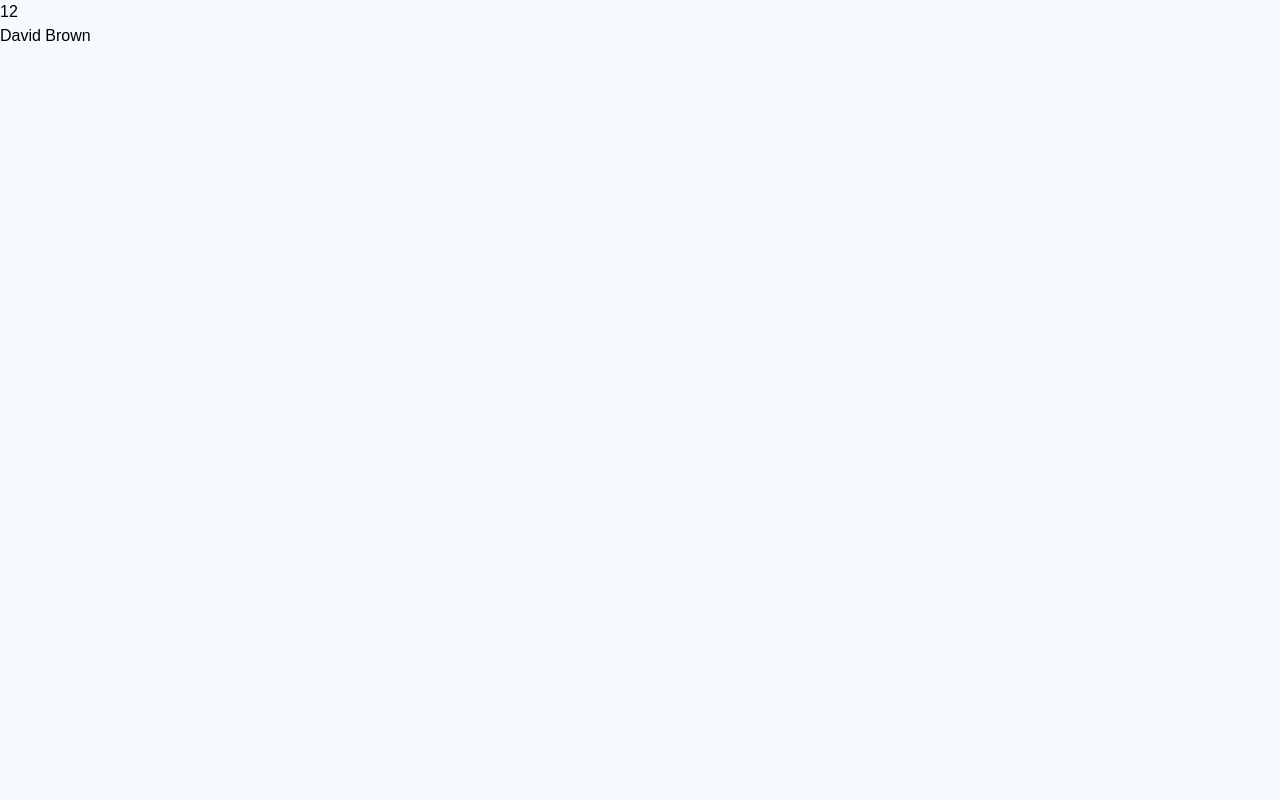
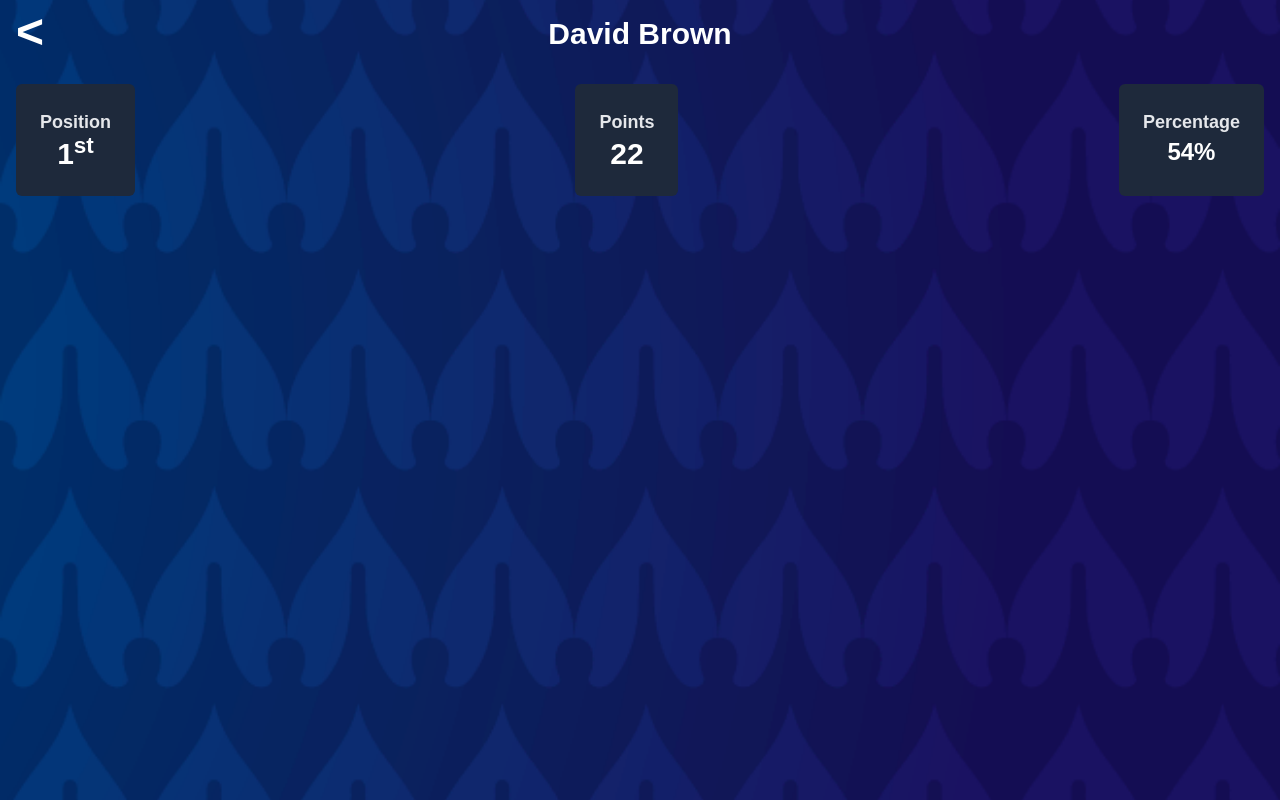
Before and after one commit to devslife7/copa-america-2024, a Next.js app: page /12 in a window 1280 px wide. Built offline with nearby package versions, Linux system fonts and the light colour scheme; a web font is replaced by a local one.

Commit message:
added per user cards

```diff
--- a/app/[id]/page.tsx
+++ b/app/[id]/page.tsx
@@ -1,4 +1,8 @@
+import Image from "next/image"
 import usersPredictions from "../../data/predictions.json"
+import background from "../../public/images/predictions-background.png"
+import Link from "next/link"
+
 export default function userPredictions({ params }: { params: { id: number } }) {
   const user = usersPredictions.find(user => user.id == params.id)
   if (!user) return <div>User not found</div>
@@ -6,9 +10,42 @@ export default function userPredictions({ params }: { params: { id: number } })
   console.log("predictionGroupStage", predictionGroupStage)
 
   return (
-    <div>
-      <div>{id}</div>
-      <div>{name}</div>
+    <div className="relative h-screen text-white">
+      <Image
+        src={background}
+        alt="User Predictions"
+        placeholder="blur"
+        quality={100}
+        fill
+        sizes="100vw"
+        style={{
+          objectFit: "cover",
+          zIndex: -1,
+        }}
+      />
+      <div className="pt-2">
+        <div className="text-5xl font-bold ml-4 absolute">
+          <Link href={"/"}>{"<"}</Link>
+        </div>
+        <h2 className="font-bold text-3xl pt-2 text-center">{name}</h2>
+      </div>
+
+      <div className="flex justify-between my-8 mx-4 font-bold">
+        <div className="bg-slate-800 p-6 rounded-md">
+          <div className="text-lg text-gray-200">Position</div>
+          <p className="text-3xl text-center">
+            1<sup>st</sup>
+          </p>
+        </div>
+        <div className="bg-slate-800 p-6 rounded-md">
+          <div className="text-lg text-gray-200">Points</div>
+          <p className="text-3xl text-center">22</p>
+        </div>
+        <div className="bg-slate-800 p-6 rounded-md">
+          <div className="text-lg text-gray-200">Percentage</div>
+          <p className="text-2xl text-center">54%</p>
+        </div>
+      </div>
     </div>
   )
 }
```
